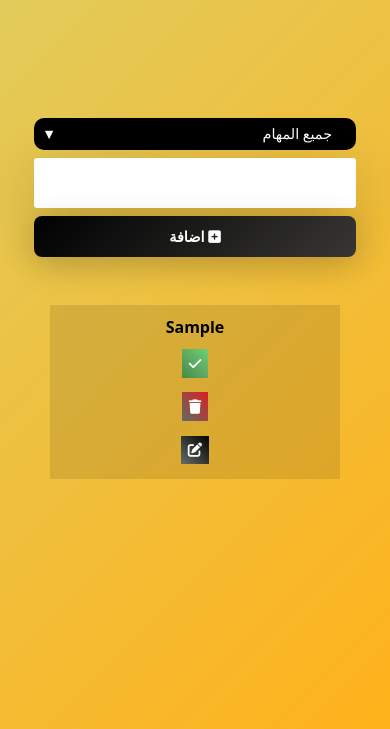
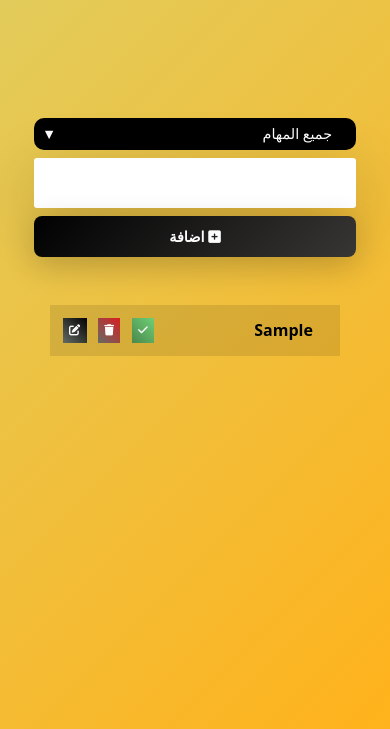
Before and after one commit to mohamedkbx/Fullstack-Todo-App, a plain HTML site: page index.html in a window 390 px wide. Both pictures are taken after typing "Sample" into the empty fields and a click on the button "اضافة". Shown: the part 115-844 px from the top of the page. Drawn offline with Linux system fonts and the light colour scheme; a web font is replaced by a local one.

Commit message:
fix: fix responsive design

```diff
--- a/index.html
+++ b/index.html
@@ -20,6 +20,7 @@
     <link rel="stylesheet" href="./style/style.css" />
   </head>
   <body>
+    <div class="container">
       <header class="header"><h1>قائمة المهام</h1></header>
 
       <form>
@@ -42,7 +43,7 @@
       <div class="todo__container">
         <ul class="todo-list"></ul>
       </div>
-
+    </div>
     <script src="./scripts/app.js"></script>
   </body>
 </html>
--- a/style/style.css
+++ b/style/style.css
@@ -14,6 +14,11 @@ body {
   background: linear-gradient(135deg, #dfce61, #ffb21b);
   background-repeat: no-repeat;
   height: 100vh;
+  overflow-y: hidden;
+}
+.container {
+  width: 100%;
+  height: 100%;
 }
 
 header {
@@ -241,24 +246,24 @@ select {
   }
 
   .todo {
-    flex-direction: column; /* Stack items inside each todo vertically */
+    flex-direction: row; /* Stack items inside each todo vertically */
     gap: 0.5rem;
     padding: 0.7rem; /* Adjust padding */
   }
 
   .todo li {
     font-size: 1rem; /* Smaller todo item text */
-    text-align: center; /* Center-align text */
+    text-align: right; /* Center-align text */
+    padding-right: 1rem;
   }
 
   .complete__button,
   .trash__button,
   .edit__button,
   .save__button {
-    font-size: 0.9rem;
+    font-size: 0.7rem;
     padding: 0.4rem;
-    flex: 1; /* Ensure buttons scale evenly */
-    margin: 0.2rem;
+    margin: 0.1rem;
   }
 
   .select {
```
Lines whose indentation alone changed are shown as unchanged.
